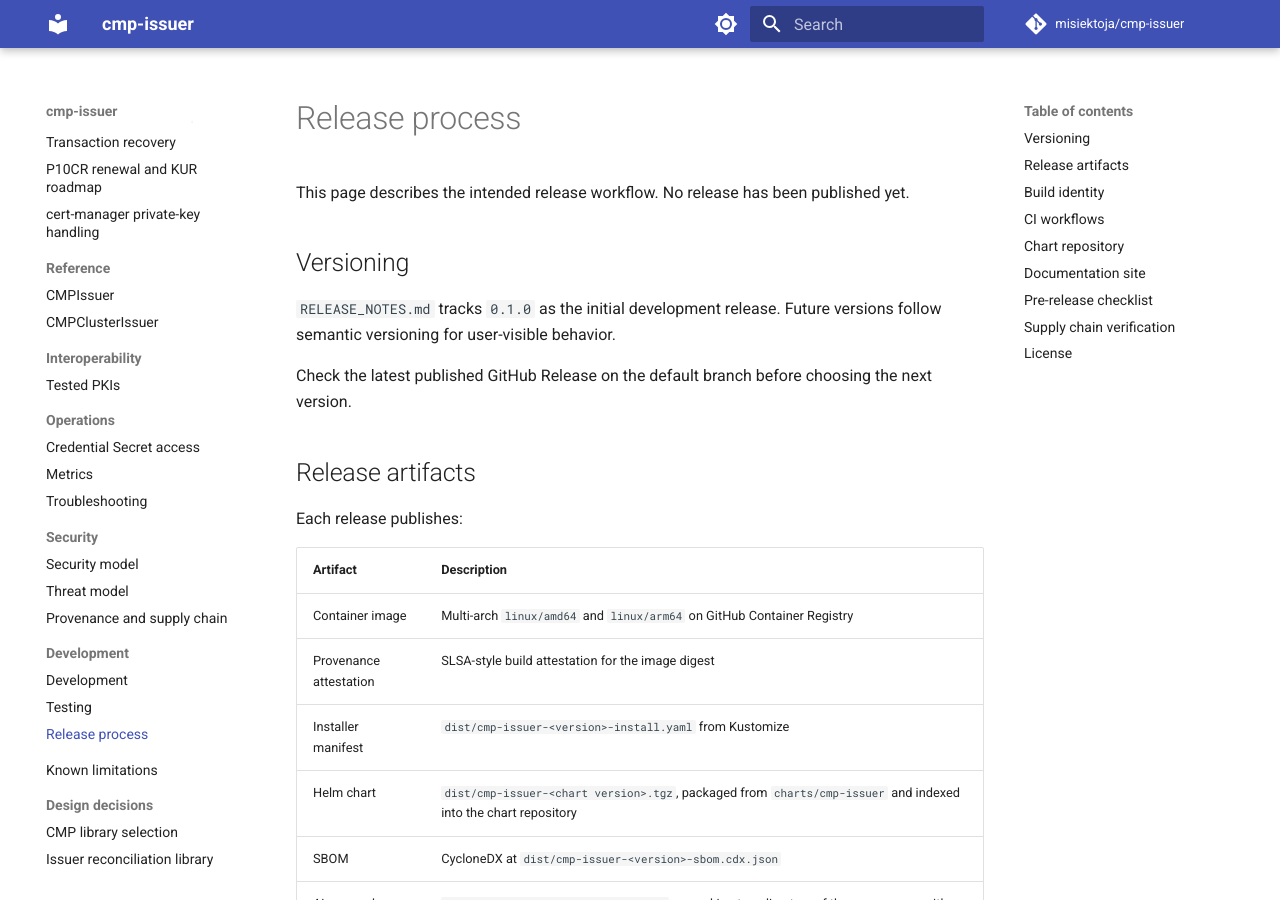
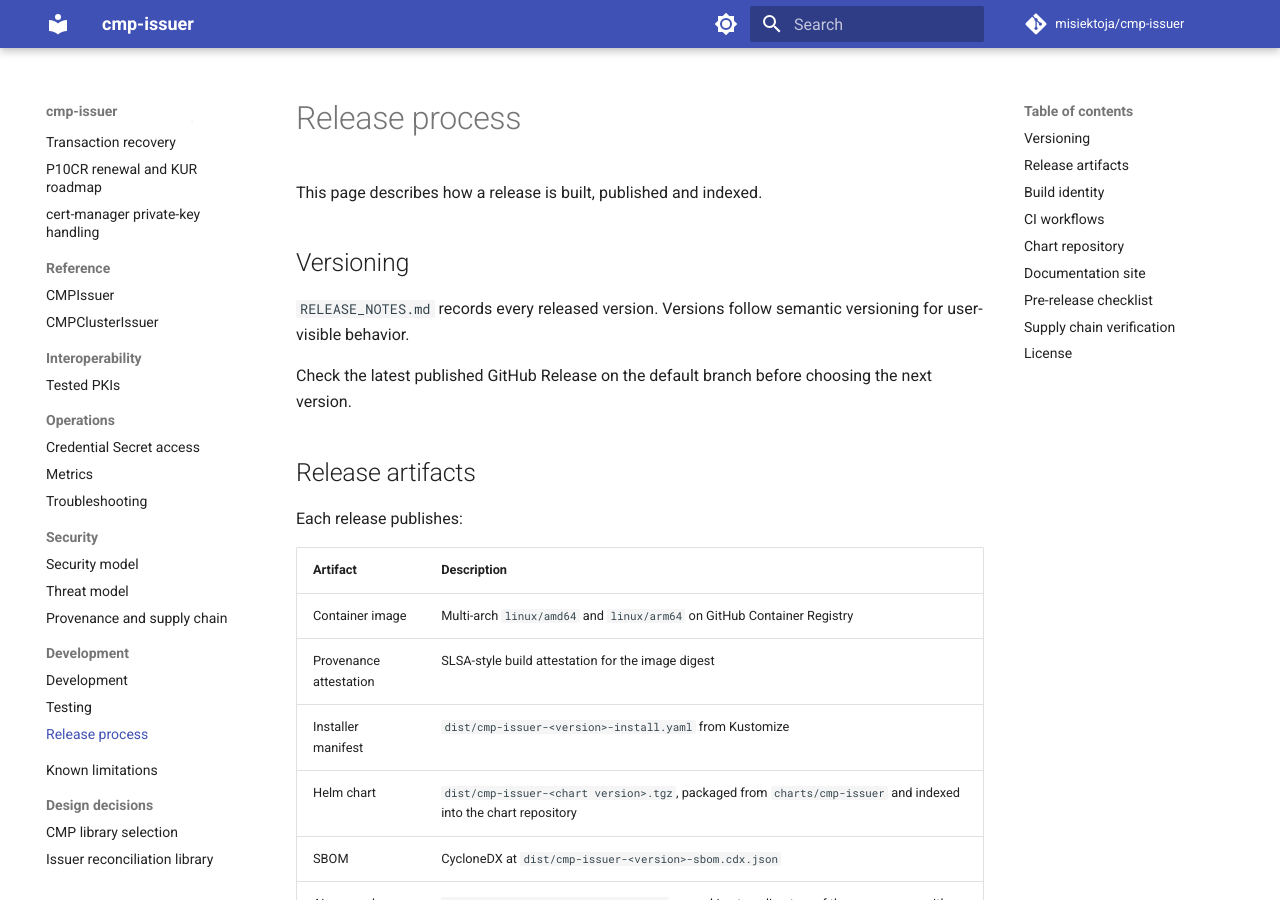
Before and after one commit to misiektoja/cmp-issuer, an MkDocs documentation site: the page built from docs/development/release-process.md, in a window 1280 px wide and 900 px high. Built offline with MkDocs 1.6.1 and Material for MkDocs 9.7.7, drawn with Linux system fonts in a browser that asks for light colours; comment, search, counter and statistics services are not loaded; some of the changed text lies outside the part shown.

Commit message:
docs(development): describe the release workflow as one that runs

```diff
--- a/docs/development/release-process.md
+++ b/docs/development/release-process.md
@@ -1,10 +1,10 @@
 # Release process
 
-This page describes the intended release workflow. No release has been published yet.
+This page describes how a release is built, published and indexed.
 
 ## Versioning
 
-`RELEASE_NOTES.md` tracks `0.1.0` as the initial development release. Future versions follow semantic versioning for user-visible behavior.
+`RELEASE_NOTES.md` records every released version. Versions follow semantic versioning for user-visible behavior.
 
 Check the latest published GitHub Release on the default branch before choosing the next version.
 
@@ -75,8 +75,8 @@
 | `interop-ncm.yml` | Enrollment against a hosted Nokia NCM instance, started by hand |
 | `supply-chain.yml` | govulncheck, gitleaks, SBOM, image scan |
 | `go-patch.yml` | Weekly check for a newer Go patch in the targeted release series, opening the bump as a pull request |
-| `release.yml` | Build and publish on tag (not yet run) |
-| `publish-chart.yml` | Add the released chart to the Helm repository index (not yet run) |
+| `release.yml` | Build and publish the release artifacts on a version tag |
+| `publish-chart.yml` | Add the released chart to the Helm repository index when the release is published |
 
 ## Chart repository
 
```
